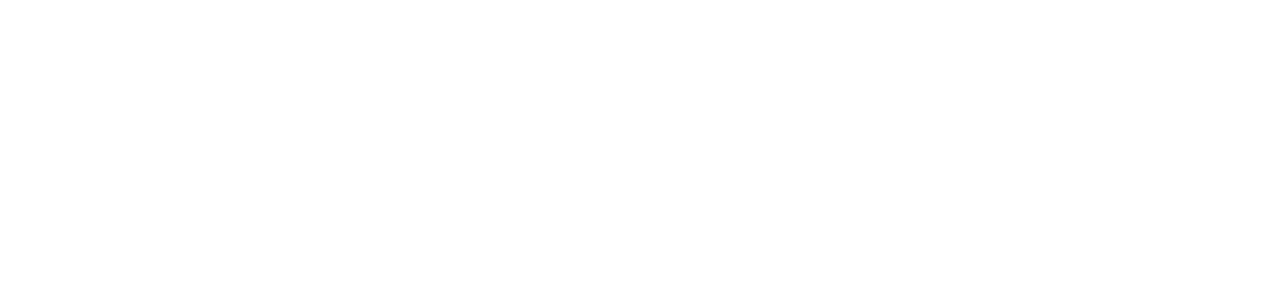
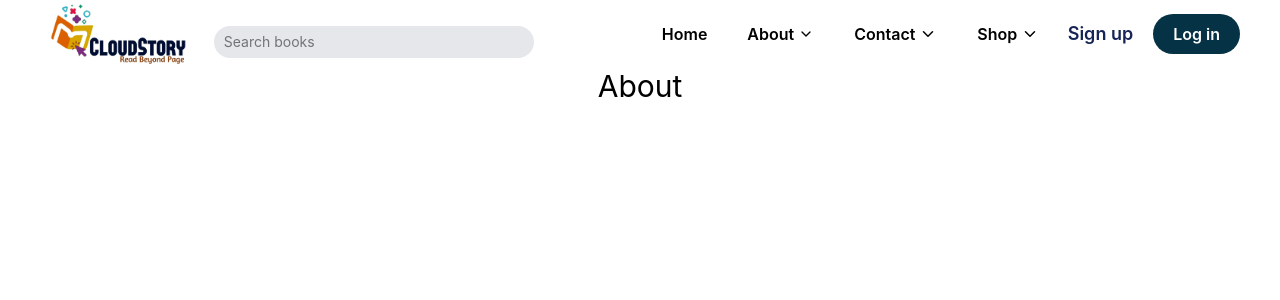
Before and after one commit to industechasr-hub/CloudStory, a React (Vite) app in the folder client/: page /about in a window 1280 px wide. Before the commit this address had no page. Shown: the top 300 px of the page. Built offline with nearby package versions, Linux system fonts and the light colour scheme.

Commit message:
navbar edited initial creation of about contact shop and setup the routes

```diff
--- a/client/src/Components/Navbar.jsx
+++ b/client/src/Components/Navbar.jsx
@@ -1,9 +1,10 @@
 import React, { useState } from 'react'
 import logo from '../assets/logo.png'
 import { Menu, X, ChevronDown } from "lucide-react";
+import { Link } from 'react-router-dom';
 
 
-function Navbar()  {
+function Navbar() {
   const [open, setOpen] = useState(false);
 
   const [Search, seSearch] = useState()
@@ -38,40 +39,54 @@ function Navbar()  {
 
           {/* Desktop Links */}
           <ul className="hidden md:flex items-center gap-10 ml-10 font-semibold text-[16px]">
+            <Link to="/home">
             <li className="flex items-center gap-1 cursor-pointer hover:text-orange-800">
               Home
             </li>
+            </Link>
 
+            <Link to="/about">
               <li className="flex items-center gap-1 cursor-pointer hover:text-orange-800">
                 About <ChevronDown size={16} />
               </li>
+            </Link>
 
+            <Link to="/contact">
               <li className="flex items-center gap-1 cursor-pointer hover:text-orange-800">
                 Contact <ChevronDown size={18} />
               </li>
+            </Link>
 
+            <Link to="/shop">
               <li className="flex items-center gap-1 cursor-pointer hover:text-orange-800">
                 Shop <ChevronDown size={18} />
               </li>
+            </Link>
           </ul>
         </div>
 
         {/* Right Side */}
         <div className="flex items-center gap-5">
-          <button className="hidden md:block font-semibold text-lg duration-300 hover:underline text-blue-950">
+
+          <Link to="/register"> <button className="hidden md:block font-semibold text-lg duration-300 hover:underline text-blue-950">
             Sign up
           </button>
+          </Link>
 
-          <button className="bg-cyan-950 text-white px-6 py-2 rounded-full font-semibold text-md duration-300 hover:bg-cyan-700">
+
+
+          <Link to="/login">
+            <button className="bg-cyan-950 text-white px-5 py-2 rounded-full font-semibold text-md duration-300 hover:bg-cyan-700">
               Log in
             </button>
+          </Link>
+
         </div>
       </div>
 
       {/* Mobile Sidebar */}
       <div
-        className={`fixed top-0 left-0 h-screen w-full bg-[#f5f5f5] z-50 transform transition-transform duration-300 ${
-          open ? "translate-x-0" : "-translate-x-full"
+        className={`fixed top-0 left-0 h-screen w-full bg-[#f5f5f5] z-50 transform transition-transform duration-300 ${open ? "translate-x-0" : "-translate-x-full"
           }`}
       >
         {/* Top */}
--- /dev/null
+++ b/client/src/Pages/About/About.jsx
@@ -0,0 +1,15 @@
+import React from 'react'
+import Navbar from '../../Components/Navbar'
+
+function About() {
+  return (
+
+    <>
+    <Navbar/>
+     <div className='text-3xl text-center'>About</div>
+    </>
+
+  )
+}
+
+export default About
--- /dev/null
+++ b/client/src/Pages/Contact/Contact.jsx
@@ -0,0 +1,13 @@
+import React from 'react'
+import Navbar from '../../Components/Navbar'
+
+function Contact() {
+  return (
+    <>
+    <Navbar/>
+    <div className='text-3xl text-center'>Contact</div>
+    </>
+  )
+}
+
+export default Contact
--- a/client/src/Pages/Register/Register.jsx
+++ b/client/src/Pages/Register/Register.jsx
@@ -4,7 +4,9 @@ import {
     Lock,
     Eye,
     PencilLine,
-    EyeOff,} from "lucide-react";
+    UserRoundKey,
+    EyeOff,
+} from "lucide-react";
 
 import { Link } from "react-router-dom";
 
@@ -17,18 +19,18 @@ const Register = () => {
 
     const [password, setPassword] = useState("")
 
-    const  [signUpCredential, setSignUpCredential] = useState({
+    const [signUpCredential, setSignUpCredential] = useState({
         name: "",
-        email:"",
-        password:""
+        email: "",
+        password: ""
     })
 
-    const handelSignIn = (e)=>{
+    const handelSignIn = (e) => {
         e.preventDefault()
         setSignUpCredential({
-            name:name,
-            email:email,
-            password:password
+            name: name,
+            email: email,
+            password: password
         })
         setName("")
         setEmail("")
@@ -62,6 +64,8 @@ const Register = () => {
                             Name
                         </label>
 
+
+
                         <div className="flex items-center border border-gray-300 rounded-xl px-4 py-3">
                             <PencilLine className="text-gray-400 mr-3" size={20} />
 
@@ -70,8 +74,30 @@ const Register = () => {
                                 placeholder="Name"
                                 className="w-full outline-none bg-transparent"
                                 value={name}
-                                onChange={(e)=>setName(e.target.value)}
+                                onChange={(e) => setName(e.target.value)}
                             />
+                        </div>
+                    </div>
+
+
+
+                    <div>
+                        <label className="block mb-2 font-medium text-gray-700">
+                            Role
+                        </label>
+
+
+
+                        <div className="flex items-center border border-gray-300 rounded-xl px-4 py-3">
+                            <UserRoundKey className="text-gray-400 mr-3" size={20} />
+
+                            <select
+                                className="w-full outline-none bg-transparent"
+                            >
+                                <option value="">Select Role</option>
+                                <option value="user">User</option>
+                                <option value="author">Author</option>
+                            </select>
                         </div>
                     </div>
 
@@ -90,7 +116,7 @@ const Register = () => {
                                 placeholder="you@example.com"
                                 className="w-full outline-none bg-transparent"
                                 value={email}
-                                onChange={(e)=>setEmail(e.target.value)}
+                                onChange={(e) => setEmail(e.target.value)}
                             />
                         </div>
                     </div>
@@ -109,7 +135,7 @@ const Register = () => {
                                 placeholder="********"
                                 className="w-full outline-none bg-transparent"
                                 value={password}
-                                onChange={(e)=>setPassword(e.target.value)}
+                                onChange={(e) => setPassword(e.target.value)}
                             />
 
                             <button
@@ -150,7 +176,7 @@ const Register = () => {
                     Already have an account?{" "}
                     <Link to={'/login'}
                         className="text-blue-600 font-semibold hover:underline">
-                    Sign In
+                        Sign In
                     </Link>
                 </p>
 
--- /dev/null
+++ b/client/src/Pages/Shop/Shop.jsx
@@ -0,0 +1,13 @@
+import React from 'react'
+import Navbar from '../../Components/Navbar'
+
+function Shop() {
+  return (
+    <>
+    <Navbar/>
+    <div className='text-3xl text-center'>Shop</div>
+    </>
+  )
+}
+
+export default Shop
--- a/client/src/routes/AppRoutes.jsx
+++ b/client/src/routes/AppRoutes.jsx
@@ -5,6 +5,9 @@ import Welcome from '../pages/Welcome/Welcome.jsx'
 import Login from '../pages/Login/Login.jsx'
 import Register from '../pages/Register/Register.jsx'
 import Home from '../pages/Home/Home.jsx'
+import About from '../pages/About/About.jsx'
+import Contact from '../pages/Contact/Contact.jsx'
+import Shop from '../pages/Shop/Shop.jsx'
 
 function AppRoutes() {
   return (
@@ -19,6 +22,12 @@ function AppRoutes() {
 
       <Route path='/home' element={<Home />} />
 
+      <Route path='/about' element={<About />} />
+
+      <Route path='/contact' element={<Contact />} />
+
+      <Route path='/shop' element={<Shop />} />
+
     </Routes>
 
   )
```
Lines whose indentation alone changed are shown as unchanged.
